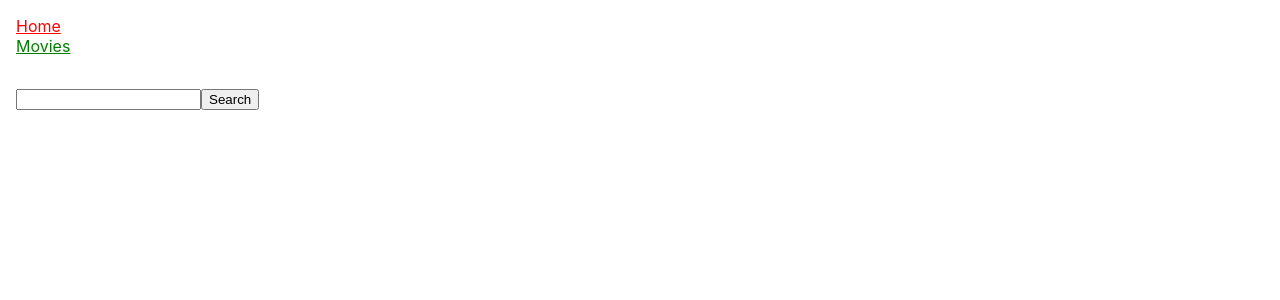
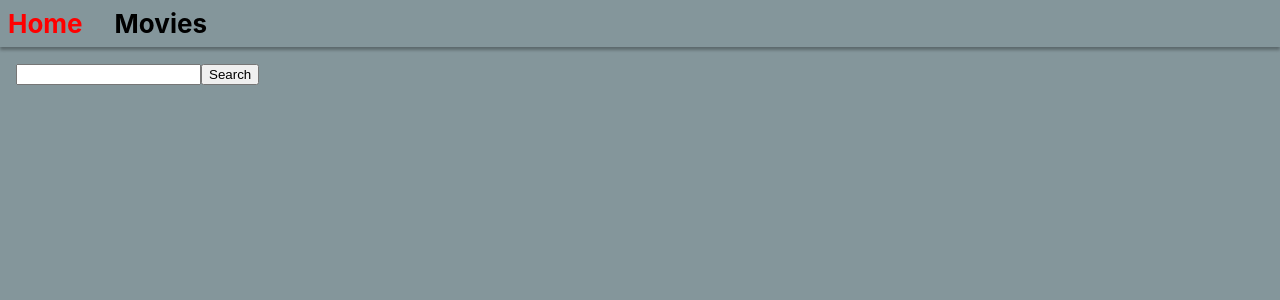
Before and after one commit to BohdanKushnerov/goit-react-hw-05-movies, a React (Create React App) app: page /goit-react-hw-05-movies/movies in a window 1280 px wide. Shown: the top 300 px of the page. Built offline with nearby package versions, Linux system fonts and the light colour scheme.

Commit message:
add react-circular-progressbar and styles

```diff
--- a/package.json
+++ b/package.json
@@ -11,6 +11,7 @@
     "@testing-library/user-event": "^13.5.0",
     "axios": "^1.3.5",
     "react": "^18.1.0",
+    "react-circular-progressbar": "^2.1.0",
     "react-dom": "^18.1.0",
     "react-router-dom": "^6.10.0",
     "react-scripts": "5.0.1",
--- a/src/components/App.jsx
+++ b/src/components/App.jsx
@@ -1,11 +1,10 @@
-import { NavLink, Routes, Route } from 'react-router-dom';
+import { Routes, Route } from 'react-router-dom';
 import Home from './pages/Home';
 import Movies from './pages/Movies';
 import MovieDetails from './pages/MovieDetails';
 import Cast from './pages/Cast';
 import Reviews from './pages/Reviews';
-import styled from '@emotion/styled';
-import { Container } from './App.styled';
+import SharedLayout from './SharedLayout';
 
 //================================
 //Trending
@@ -29,36 +28,17 @@ import { Container } from './App.styled';
 // 594767-id & page=1
 //================================
 
-const ActiveNavLink = styled(NavLink)`
-  color: red;
-
-  &.active {
-    color: green;
-  }
-`;
-
 export const App = () => {
   return (
-    <Container>
-      <nav>
-        <ul>
-          <li>
-            <ActiveNavLink to="/">Home</ActiveNavLink>
-          </li>
-          <li>
-            <ActiveNavLink to="movies">Movies</ActiveNavLink>
-          </li>
-        </ul>
-      </nav>
-
-      <Routes>
-        <Route path="/" element={<Home />} />
+    <Routes>
+      <Route path="/" element={<SharedLayout />}>
+        <Route index element={<Home />} />
         <Route path="movies" element={<Movies />} />
         <Route path="movies/:movieId" element={<MovieDetails />}>
           <Route path="cast" element={<Cast />} />
           <Route path="reviews" element={<Reviews />} />
         </Route>
-      </Routes>
-    </Container>
+      </Route>
+    </Routes>
   );
 };
--- a/src/components/App.styled.js
+++ /dev/null
@@ -1,9 +0,0 @@
-import styled from '@emotion/styled';
-
-export const Container = styled.div`
-  display: flex;
-  flex-direction: column;
-  gap: 32px;
-
-  padding: 16px;
-`;
--- /dev/null
+++ b/src/components/ShaderLayout.styled.js
@@ -0,0 +1,31 @@
+import { NavLink } from 'react-router-dom';
+import styled from '@emotion/styled';
+
+export const Container = styled.div`
+  display: flex;
+  flex-direction: column;
+  gap: 32px;
+
+  padding: 16px;
+`;
+
+export const ActiveNavLink = styled(NavLink)`
+  font-weight: 700;
+  font-size: 26px;
+  color: red;
+
+  &.active {
+    color: black;
+  }
+`;
+
+export const NavList = styled.ul`
+  display: flex;
+  gap: 32px;
+`;
+
+export const Header = styled.header`
+  padding: 8px;
+
+  box-shadow: 0px 3px 3px rgba(0, 0, 0, 0.3);
+`;
--- /dev/null
+++ b/src/components/SharedLayout.jsx
@@ -0,0 +1,31 @@
+import { Outlet } from 'react-router-dom';
+import {
+  Container,
+  ActiveNavLink,
+  NavList,
+  Header,
+} from './ShaderLayout.styled';
+
+const SharedLayout = () => {
+  return (
+    <>
+      <Header>
+        <nav>
+          <NavList>
+            <li>
+              <ActiveNavLink to="/">Home</ActiveNavLink>
+            </li>
+            <li>
+              <ActiveNavLink to="/movies">Movies</ActiveNavLink>
+            </li>
+          </NavList>
+        </nav>
+      </Header>
+      <Container>
+        <Outlet />
+      </Container>
+    </>
+  );
+};
+
+export default SharedLayout;
--- a/src/components/pages/Home.jsx
+++ b/src/components/pages/Home.jsx
@@ -1,20 +1,15 @@
 import axios from 'axios';
 import { useEffect, useState } from 'react';
 import { Link } from 'react-router-dom';
+import { TrandingList, Item, Title } from './Home.styled';
+import Progressbar from './Home.styled';
+
+// import { buildStyles } from 'react-circular-progressbar';
+
+// import 'react-circular-progressbar/dist/styles.css';
 
 const Home = () => {
-  // const reducer = (state, action) => {
-  //   console.log(action);
-  //   switch (action.type) {
-  //     case 'fetchTrending':
-  //       return [...state, ...action.payload];
-  //     default:
-  //       break;
-  //   }
-  // };
-
   const [state, setState] = useState([]);
-  // const [state, dispatch] = useReducer(reducer, []);
 
   useEffect(() => {
     const abortController = new AbortController();
@@ -26,19 +21,21 @@ const Home = () => {
         { signal: abortController.signal }
       );
 
+      console.log(response.data.results);
+
       const normalizeData = response.data.results.map(
-        ({ id, original_title }) => {
+        ({ id, original_title, vote_average, poster_path, title }) => {
           return {
             id,
             original_title,
+            vote_average,
+            poster_path: `https://image.tmdb.org/t/p/w220_and_h330_face${poster_path}`,
+            title,
           };
         }
       );
 
-      // console.log('normalizeData', normalizeData);
-
       setState([...normalizeData]);
-      // dispatch({ type: 'fetchTrending', payload: response.data.results });
     }
 
     fetchTrending();
@@ -50,17 +47,25 @@ const Home = () => {
   return (
     <div>
       <h2>Tranding today</h2>
-      <ul>
-        {state.map(({ id, original_title }) => {
-          return (
-            <li key={id}>
-              <Link key={id} to={`movies/${id}`}>
-                {original_title}
-              </Link>
-            </li>
-          );
-        })}
-      </ul>
+      <TrandingList>
+        {state.map(
+          ({ id, original_title, vote_average, poster_path, title }) => {
+            return (
+              <Item key={id}>
+                <Link key={id} to={`movies/${id}`}>
+                  <img src={poster_path} alt={title} />
+                  <Title>{original_title}</Title>
+                </Link>
+
+                <Progressbar
+                  value={Math.round(vote_average * 10)}
+                  text={`${Math.round(vote_average * 10)}%`}
+                />
+              </Item>
+            );
+          }
+        )}
+      </TrandingList>
     </div>
   );
 };
--- /dev/null
+++ b/src/components/pages/Home.styled.js
@@ -0,0 +1,50 @@
+import styled from '@emotion/styled';
+import { CircularProgressbar, buildStyles } from 'react-circular-progressbar';
+import 'react-circular-progressbar/dist/styles.css';
+
+export const TrandingList = styled.ul`
+  display: flex;
+  flex-wrap: wrap;
+  justify-content: center;
+  gap: 8px;
+`;
+
+export const Item = styled.li`
+  position: relative;
+  max-width: 220px;
+  text-align: center;
+`;
+
+export const Title = styled.h2`
+  color: black;
+`;
+
+const Canvas = styled(CircularProgressbar)`
+  position: absolute;
+  top: 303px;
+  left: 5px;
+
+  width: 47px;
+`;
+
+const Progressbar = ({ value, text }) => {
+  return (
+    <Canvas
+      value={value}
+      text={text}
+      background
+      backgroundPadding={6}
+      styles={buildStyles({
+        textColor: 'white',
+        pathColor: '#d2d531',
+        trailColor: '#423d0f',
+        backgroundColor: '#081c22',
+        textSize: '35px',
+      })}
+    ></Canvas>
+  );
+};
+
+//Proptypes
+
+export default Progressbar;
--- a/src/index.css
+++ b/src/index.css
@@ -7,6 +7,7 @@ body {
     sans-serif;
   -webkit-font-smoothing: antialiased;
   -moz-osx-font-smoothing: grayscale;
+  background-color: #84969b;
 }
 
 code {
@@ -29,3 +30,7 @@ ul {
 li {
   list-style: none;
 }
+
+a {
+  text-decoration: none;
+}
```
Also changed, not shown: 1 other file (tests, documents, lock files or other folders).
